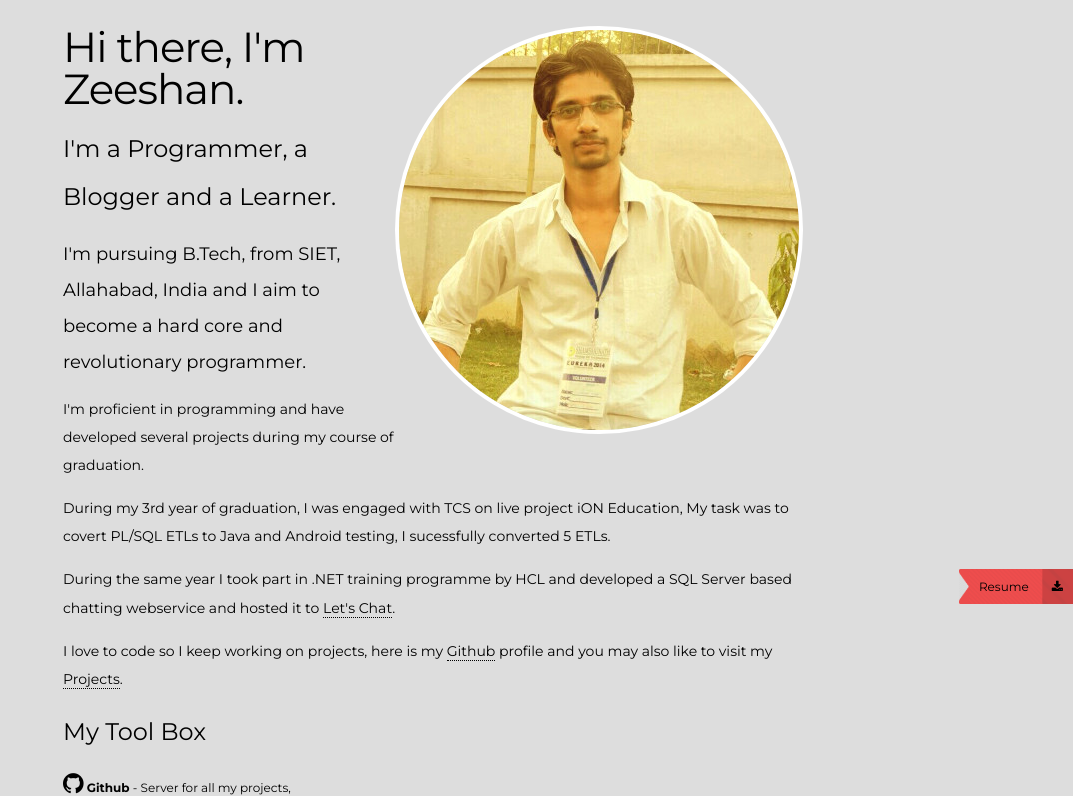
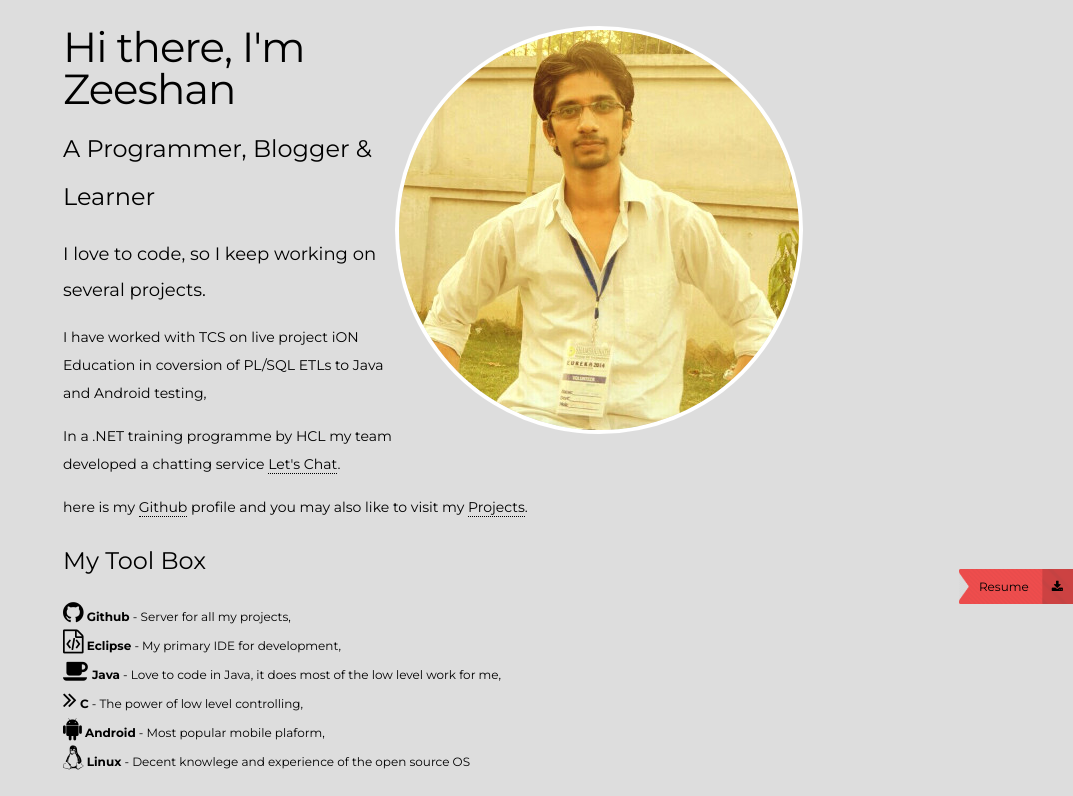
Before and after one commit to zkhan93/zkhan93.github.io, a Jekyll site: the page built from about.html, in a window 1280 px wide and 900 px high, cut to the strip 104-900 px from the top of the window. Shown: the whole strip, without its empty margins (207-1280 px from the left). Built offline with Jekyll 4.4.1, drawn with Linux system fonts in a browser that asks for light colours; nearby versions of some CDN libraries.

Commit message:
update about

```diff
--- a/about.html
+++ b/about.html
@@ -7,20 +7,17 @@ permalink: /about/
 <div class="home">
 	<img id="owner-image" src="{{site.baseurl}}/assets/images/zeeshan.jpg">
 
-	<h1 class="post-title">Hi there, I'm Zeeshan.</h1>
-	<h1>I'm a Programmer, a Blogger and a Learner.
+	<h1 class="post-title">Hi there, I'm Zeeshan</h1>
+	<h1>A Programmer, Blogger & Learner
 	</h1>
-	<h2>I'm pursuing B.Tech, from SIET,  Allahabad, India and I aim to become a hard core and revolutionary programmer.
+	<h2>I love to code, so I keep working on several projects.
 	</h2>
 	<h3>
-I'm proficient in programming and have developed several projects during my course of graduation.
+I have worked with TCS on live project iON Education in coversion of  PL/SQL ETLs to Java and Android testing,
 </h3><h3>
-
-During my 3rd year of graduation, I was engaged with TCS on live project iON Education, My task was to covert PL/SQL ETLs to Java and Android testing, I sucessfully converted 5 ETLs.
-</h3><h3>
-During the same year I took part in .NET training programme by HCL and developed a SQL Server based chatting webservice and hosted it to <a href="http://letschat.somee.com">Let's Chat</a>.
+In a .NET training programme by HCL my team developed a chatting service <a href="http://letschat.somee.com">Let's Chat</a>.
 	</h3>
-<h3>I love to code so I keep working on projects, here is my <a href="http://github.com/{{github_username}}">Github</a> profile and you may also like to visit my <a href="http://zkhan93.github.io/projects"/>Projects</a>.
+<h3>here is my <a href="http://github.com/{{github_username}}">Github</a> profile and you may also like to visit my <a href="http://zkhan93.github.io/projects"/>Projects</a>.
 </h3>
 	<h1>My Tool Box</h1>
 	<p>
```
Also changed, not shown: articles/java/_posts/2015-02-03-how-to-scan-input-in-java.markdown (added, +42 -0 lines).
